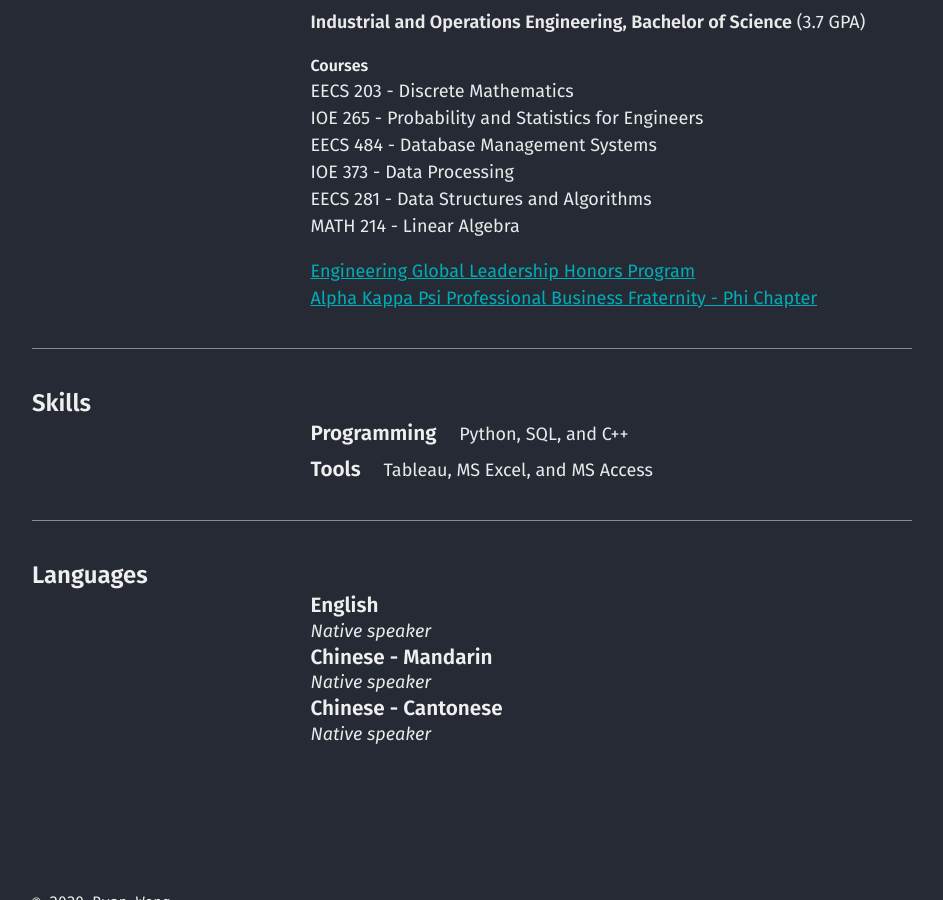
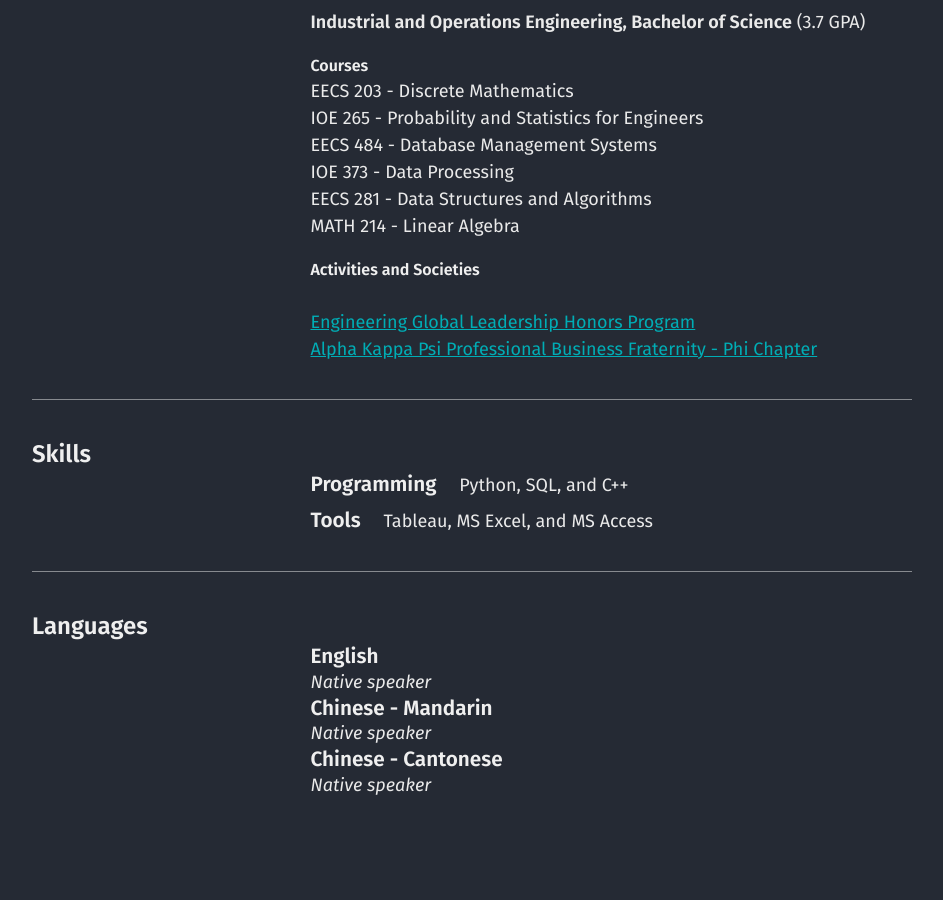
Before and after one commit to ryanwonghc/ryanwonghc.github.io, a Jekyll site: the page built from cv.md, in a window 1280 px wide and 900 px high, scrolled down 988 px. Shown: the whole window, without its empty margins (40-983 px from the left). Built offline with Jekyll 4.4.1, drawn with Linux system fonts in a browser that asks for light colours.

Commit message:
activities and societies

```diff
--- a/_includes/cv/education.html
+++ b/_includes/cv/education.html
@@ -31,6 +31,7 @@
           </ul>
         {% endif %}
         {% if e.activitiesAndSocieties %}
+          <h5 class="ans-title">Activities and Societies</h5>
           {% for activity in e.activitiesAndSocieties %}
             <div class="item">
               {% if activity.name %}
```
